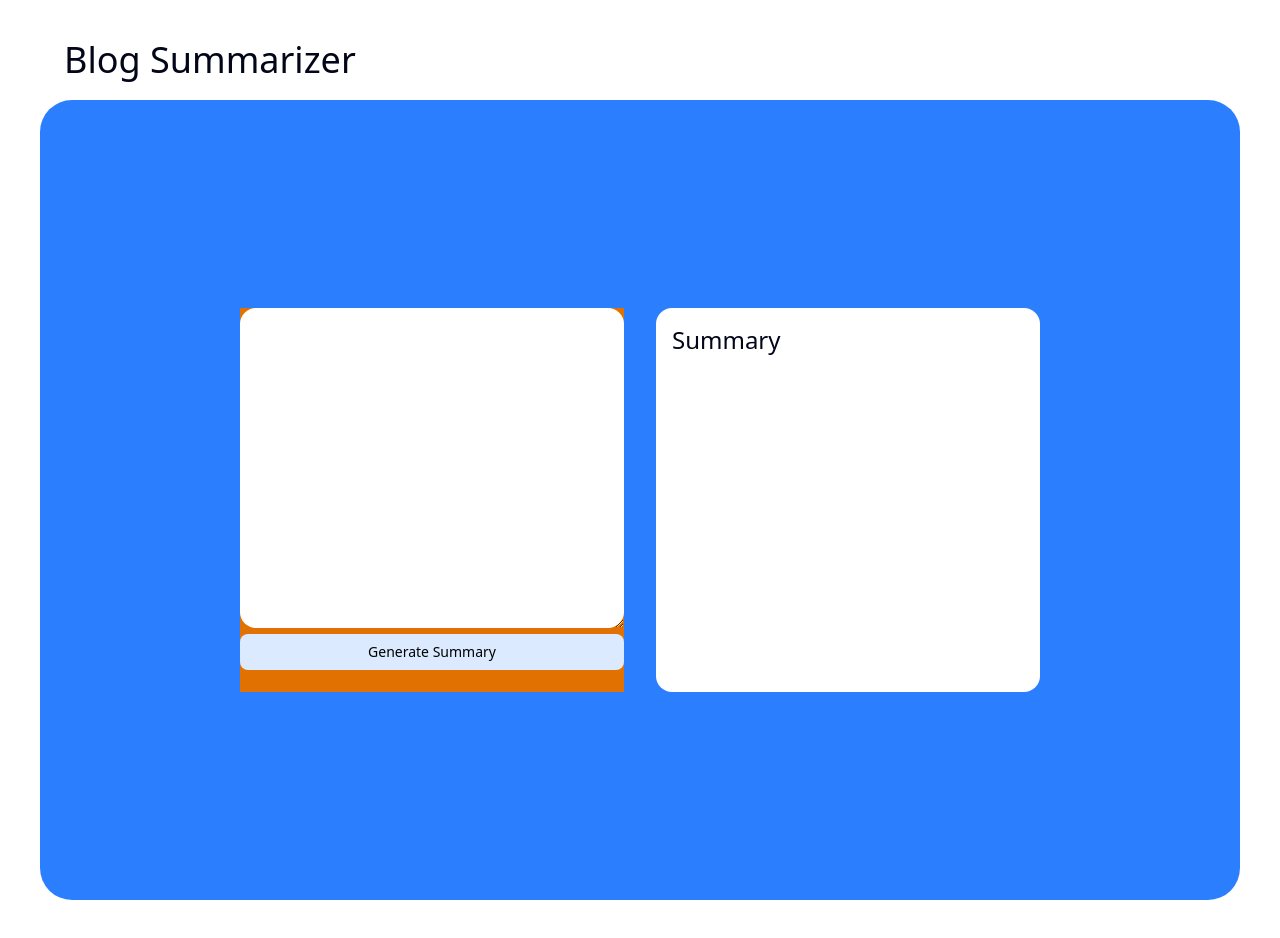
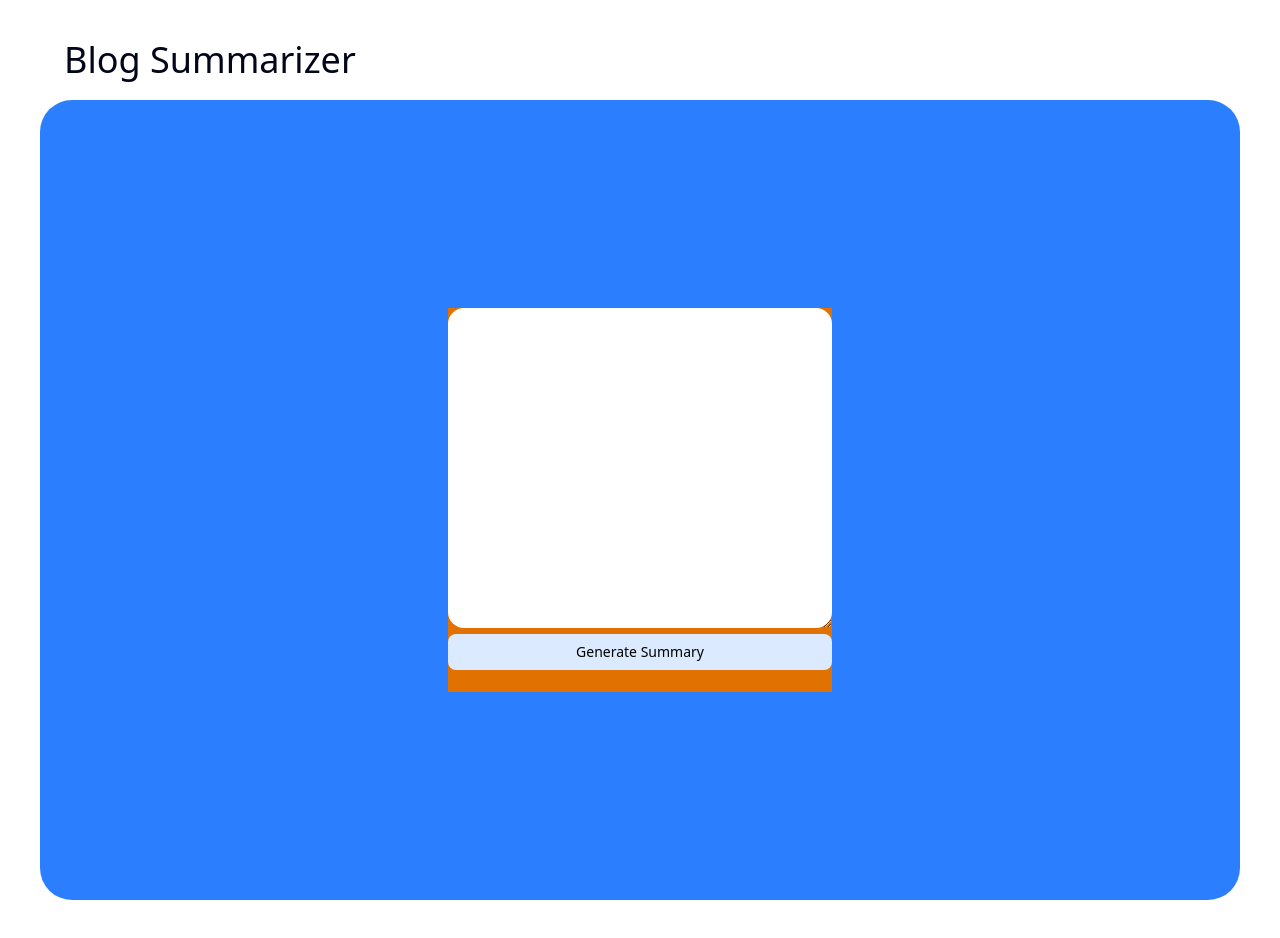
Before and after one commit to Sana-Fatima398/Nexium_SanaFatima_Assign2, a Next.js app in the folder blog-summariser/: page / in a window 1280 px wide. Built offline with nearby package versions, Linux system fonts and the light colour scheme.

Commit message:
Static Ai logic

```diff
--- a/blog-summariser/src/app/page.tsx
+++ b/blog-summariser/src/app/page.tsx
@@ -2,7 +2,7 @@ import React from 'react';
 
 import {Button} from '@/components/ui/button';
 
-export default function Heeloo(){
+export default function Summarizers(){
 
   return (
     <div className='m-10'>
@@ -20,10 +20,7 @@ export default function Heeloo(){
           <Button className='bg-blue-100 text-black w-full hover:bg-indigo-400'>Generate Summary</Button>
         </div>
 
-        <div className='bg-white grid-cols-6 h-96 w-96 m-4 rounded-2xl p-4'>
-          <h1 className='text-2xl'>Summary</h1>
-          <div className='bg-slate-500'></div>
-        </div>
+
 
 
       </div>
```
